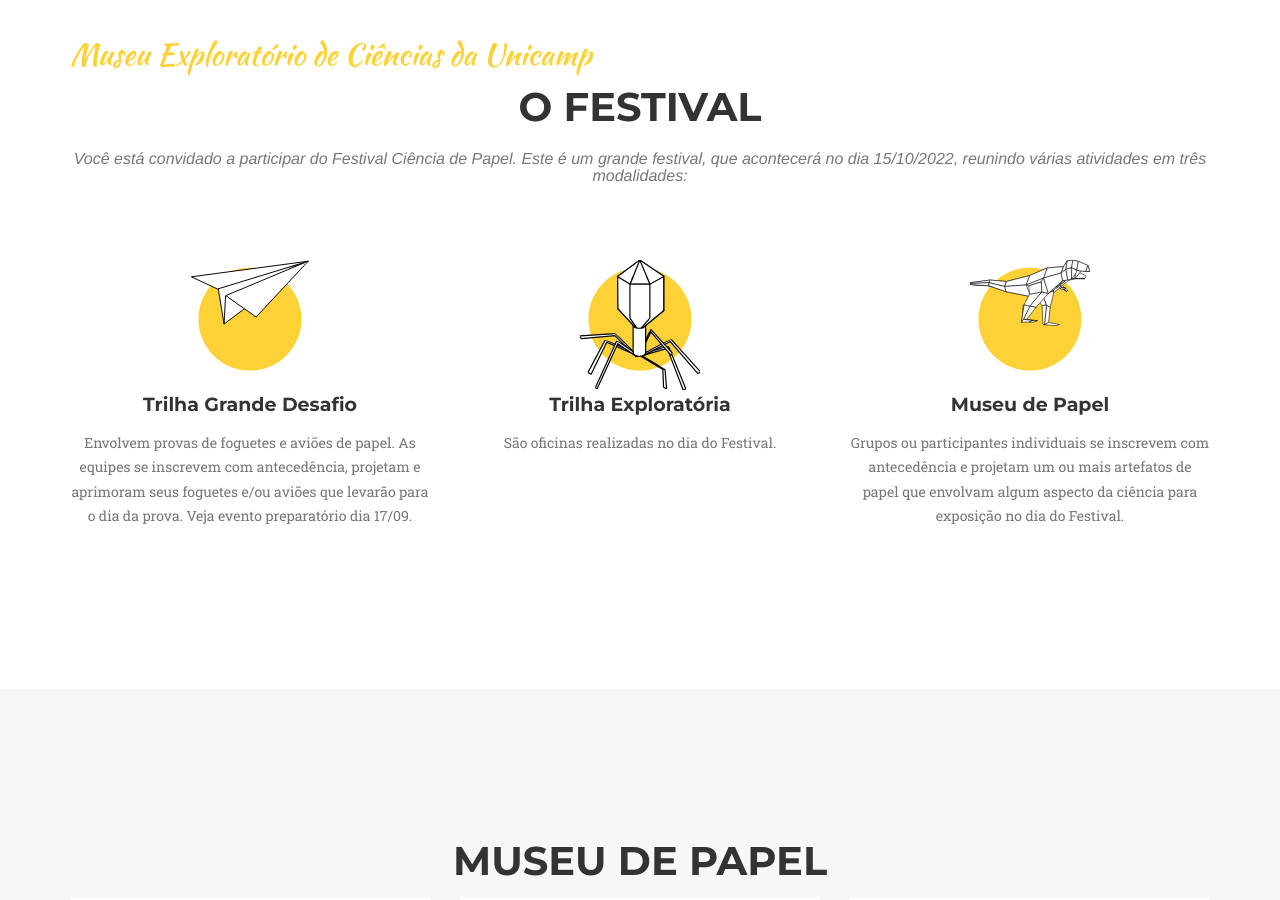
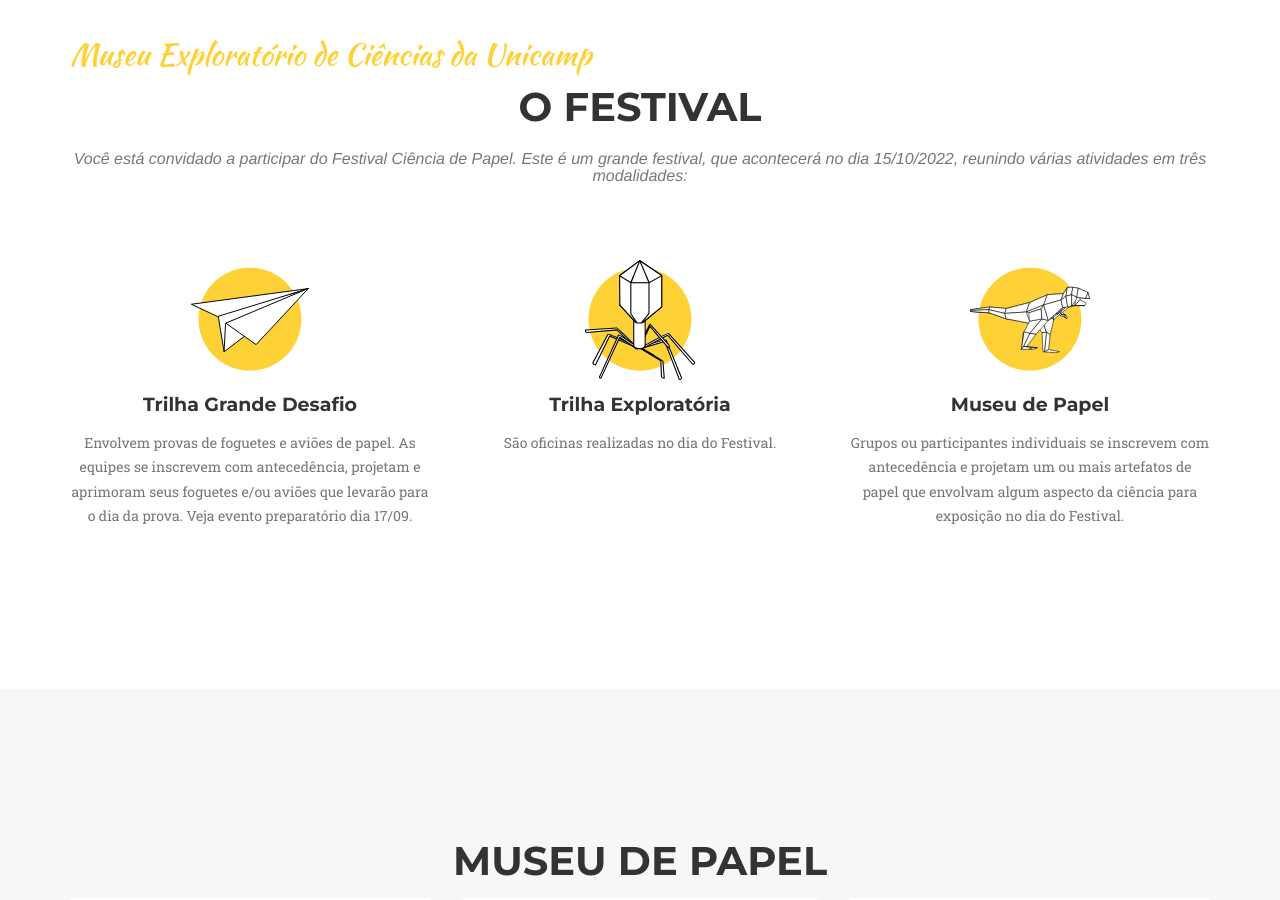
Before and after one commit to mc-unicamp/papel, a Jekyll site: the page built from index.html, in a window 1280 px wide and 900 px high, scrolled down 823 px. Built offline with Jekyll 4.4.1, drawn with Linux system fonts in a browser that asks for light colours; some web fonts are replaced.

Commit message:
fix (festival): icons proportion

```diff
--- a/_includes/festival_papel.html
+++ b/_includes/festival_papel.html
@@ -11,7 +11,7 @@
                 <div class="col-md-4">
                     <span class="fa-stack fa-4x">
                         <i class="fa fa-circle fa-stack-2x text-primary"></i>
-                        <img src="img/icons/aviao-papel.svg" class="img-responsive fa-stack-1x img-centered" alt="">
+                        <img src="img/icons/aviao-papel-icon.svg" class="img-responsive fa-stack-1x img-centered" alt="">
                     </span>
                     <h4 class="service-heading">Trilha Grande Desafio</h4>
                     <p class="text-muted">Envolvem provas de foguetes e aviões de papel. As equipes se inscrevem com antecedência, projetam e aprimoram seus foguetes e/ou aviões que levarão para o dia da prova. Veja evento preparatório dia 17/09.</p>
@@ -19,7 +19,7 @@
                 <div class="col-md-4">
                     <span class="fa-stack fa-4x">
                         <i class="fa fa-circle fa-stack-2x text-primary"></i>
-                        <img src="img/icons/virus-papel.svg" class="img-responsive fa-stack-1x img-centered" alt="">
+                        <img src="img/icons/virus-papel-icon.svg" class="img-responsive fa-stack-1x img-centered" alt="">
                     </span>
                     <h4 class="service-heading">Trilha Exploratória</h4>
                     <p class="text-muted">São oficinas realizadas no dia do Festival.</p>
@@ -27,7 +27,7 @@
                 <div class="col-md-4">
                     <span class="fa-stack fa-4x">
                         <i class="fa fa-circle fa-stack-2x text-primary"></i>
-                        <img src="img/icons/dinossauro-papel.svg" class="img-responsive fa-stack-1x img-centered" alt="">
+                        <img src="img/icons/dinossauro-papel-icon.svg" class="img-responsive fa-stack-1x img-centered" alt="">
                     </span>
                     <h4 class="service-heading">Museu de Papel</h4>
                     <p class="text-muted">Grupos ou participantes individuais se inscrevem com antecedência e projetam um ou mais artefatos de papel que envolvam algum aspecto da ciência para exposição no dia do Festival.</p>
```
Also changed, not shown: img/icons/aviao-papel-icon.svg (added), img/icons/dinossauro-papel-icon.svg (added), img/icons/virus-papel-icon.svg (added).
